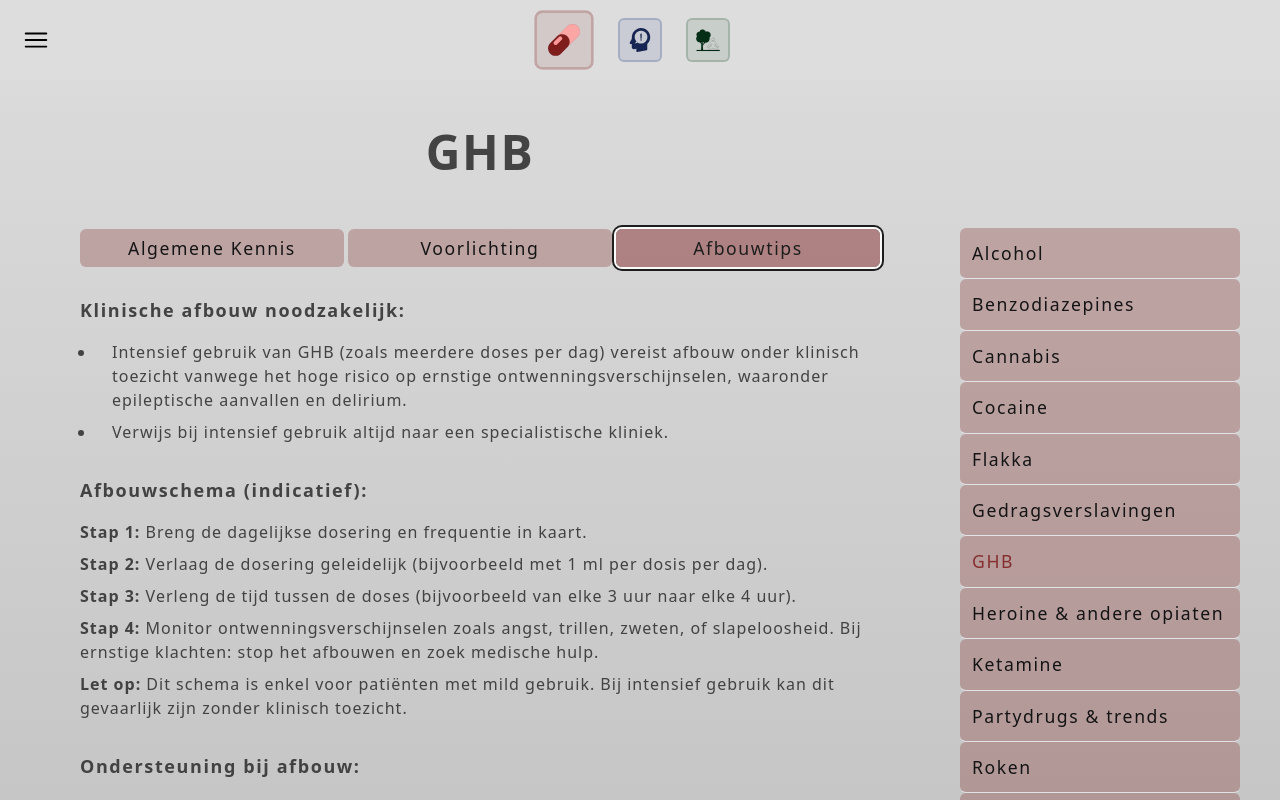
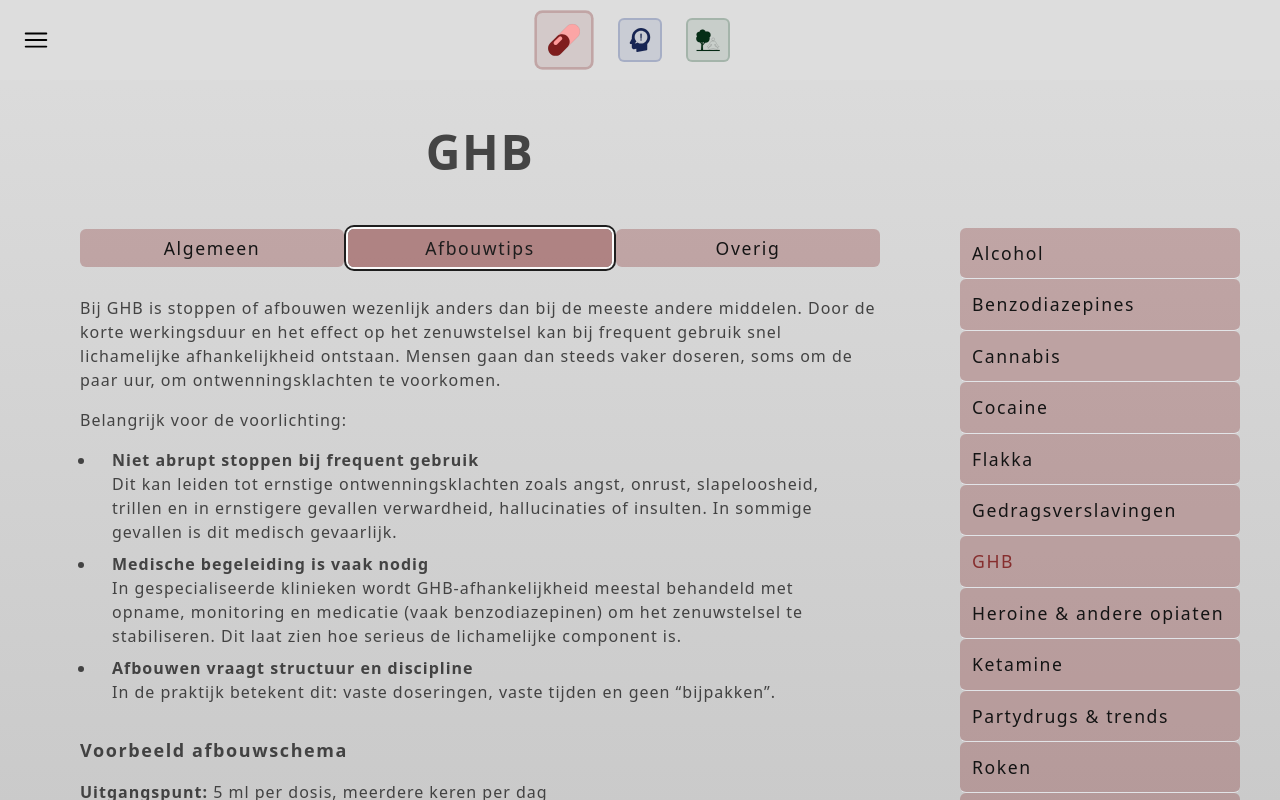
Before and after one commit to Rami-Wohl/drieluik, a Next.js app: page /middelen/ghb in a window 1280 px wide. Both pictures are taken after a click on the tab "Afbouwtips". Shown: the top 800 px of the page. Built offline with nearby package versions, Linux system fonts and the light colour scheme.

Commit message:
wip: ghb page

```diff
--- /dev/null
+++ b/src/app/middelen/ghb/ghb-afbouwtabel.tsx
@@ -0,0 +1,124 @@
+"use client";
+
+import { TableCellStyled } from "~/components/ui/table-components/table-cell";
+import { TableHeaderCellStyled } from "~/components/ui/table-components/table-header-cell";
+
+export function GhbAfbouwtabel() {
+  return (
+    <table className="relative my-2 h-auto w-full border-collapse">
+      <thead>
+        <tr>
+          <TableHeaderCellStyled className="py-2 align-top">
+            Stap
+          </TableHeaderCellStyled>
+          <TableHeaderCellStyled className="py-2 align-top">
+            Dosering per inname
+          </TableHeaderCellStyled>
+        </tr>
+      </thead>
+      <tbody className="font-normal">
+        <tr>
+          <TableCellStyled className="py-2 align-top">Start</TableCellStyled>
+          <TableCellStyled className="py-2 align-top">5 ml</TableCellStyled>
+        </tr>
+        <tr>
+          <TableCellStyled className="py-2 align-top">Stap 1 </TableCellStyled>
+          <TableCellStyled className="py-2 align-top">4,5 ml</TableCellStyled>
+        </tr>
+        <tr>
+          <TableCellStyled className="py-2 align-top">Stap 2 </TableCellStyled>
+          <TableCellStyled className="py-2 align-top">4 ml</TableCellStyled>
+        </tr>
+        <tr>
+          <TableCellStyled className="py-2 align-top">Stap 3 </TableCellStyled>
+          <TableCellStyled className="py-2 align-top">3,5 ml</TableCellStyled>
+        </tr>
+        <tr>
+          <TableCellStyled className="py-2 align-top">Stap 4 </TableCellStyled>
+          <TableCellStyled className="py-2 align-top">3 ml</TableCellStyled>
+        </tr>
+        <tr>
+          <TableCellStyled className="py-2 align-top">Stap 5 </TableCellStyled>
+          <TableCellStyled className="py-2 align-top">2,5 ml</TableCellStyled>
+        </tr>
+        <tr>
+          <TableCellStyled className="py-2 align-top">Stap 6 </TableCellStyled>
+          <TableCellStyled className="py-2 align-top">2 ml</TableCellStyled>
+        </tr>
+        <tr>
+          <TableCellStyled className="py-2 align-top">Stap 7 </TableCellStyled>
+          <TableCellStyled className="py-2 align-top">1,5 ml</TableCellStyled>
+        </tr>
+        <tr>
+          <TableCellStyled className="py-2 align-top">Stap 8 </TableCellStyled>
+          <TableCellStyled className="py-2 align-top">1 ml</TableCellStyled>
+        </tr>
+        <tr>
+          <TableCellStyled className="py-2 align-top">Stap 9 </TableCellStyled>
+          <TableCellStyled className="py-2 align-top">0,5 ml</TableCellStyled>
+        </tr>
+        <tr>
+          <TableCellStyled className="py-2 align-top">Daarna </TableCellStyled>
+          <TableCellStyled className="py-2 align-top">Stoppen</TableCellStyled>
+        </tr>
+      </tbody>
+    </table>
+  );
+}
+
+export function GhbInfoTabel() {
+  return (
+    <table className="relative mb-8 mt-2 h-auto w-full border-collapse">
+      <tbody className="font-normal">
+        <tr>
+          <TableCellStyled className="py-2 align-top">
+            Startdosering (beginners)
+          </TableCellStyled>
+          <TableCellStyled className="py-2 align-top">
+            ± 1 – 1,5 ml (laag beginnen)
+          </TableCellStyled>
+        </tr>
+        <tr>
+          <TableCellStyled className="py-2 align-top">
+            Gebruikelijke dosering (ervaren gebruikers)
+          </TableCellStyled>
+          <TableCellStyled className="py-2 align-top">
+            ± 1,5 – 2,5 ml
+          </TableCellStyled>
+        </tr>
+        <tr>
+          <TableCellStyled className="py-2 align-top">
+            Gevaarlijke dosering (beginners)
+          </TableCellStyled>
+          <TableCellStyled className="py-2 align-top">
+            vanaf ± 2 ml+ neemt risico op outgaan sterk toe
+          </TableCellStyled>
+        </tr>
+        <tr>
+          <TableCellStyled className="py-2 align-top">
+            Doseerspuit gebruiken
+          </TableCellStyled>
+          <TableCellStyled className="py-2 align-top">
+            Altijd exact afmeten (geen “dopjes” of gokken)
+          </TableCellStyled>
+        </tr>
+        <tr>
+          <TableCellStyled className="py-2 align-top">
+            Timer gebruiken
+          </TableCellStyled>
+          <TableCellStyled className="py-2 align-top">
+            Wacht minimaal 1,5 – 2 uur voor je eventueel bijneemt
+          </TableCellStyled>
+        </tr>
+        <tr>
+          <TableCellStyled className="py-2 align-top">
+            Combineren
+          </TableCellStyled>
+          <TableCellStyled className="py-2 align-top">
+            Niet combineren met alcohol, benzo’s of andere dempende middelen
+          </TableCellStyled>
+        </tr>
+      </tbody>
+    </table>
+  );
+}
--- a/src/app/middelen/ghb/page.tsx
+++ b/src/app/middelen/ghb/page.tsx
@@ -3,6 +3,8 @@ import { SubSectionHeader } from "~/components/ui/text-components/subsection-hea
 import { ListItem } from "~/components/ui/list-item";
 import { Pageheader } from "~/components/ui/pageheader";
 import { Tabs, TabsContent, TabsList, TabsTrigger } from "~/components/ui/tabs";
+import { StyledParagraph } from "~/components/ui/text-components/paragraph";
+import { GhbAfbouwtabel, GhbInfoTabel } from "./ghb-afbouwtabel";
 
 export default function Page() {
   return (
@@ -17,13 +19,7 @@ export default function Page() {
             className="w-full bg-red-900 bg-opacity-30 font-sans text-[1.1rem] tracking-[0.1rem] opacity-90 hover:bg-opacity-50 data-[state=active]:bg-opacity-50"
             value="algemeen"
           >
-            Algemene Kennis
-          </TabsTrigger>
-          <TabsTrigger
-            className="w-full bg-red-900 bg-opacity-30 font-sans text-[1.1rem] tracking-[0.1rem] opacity-90 hover:bg-opacity-50 data-[state=active]:bg-opacity-50"
-            value="voorlichting"
-          >
-            Voorlichting
+            Algemeen
           </TabsTrigger>
           <TabsTrigger
             className="w-full bg-red-900 bg-opacity-30 font-sans text-[1.1rem] tracking-[0.1rem] opacity-90 hover:bg-opacity-50 data-[state=active]:bg-opacity-50"
@@ -31,232 +27,219 @@ export default function Page() {
           >
             Afbouwtips
           </TabsTrigger>
+          <TabsTrigger
+            className="w-full bg-red-900 bg-opacity-30 font-sans text-[1.1rem] tracking-[0.1rem] opacity-90 hover:bg-opacity-50 data-[state=active]:bg-opacity-50"
+            value="overig"
+          >
+            Overig
+          </TabsTrigger>
         </TabsList>
         <TabsContent value="algemeen">
-          <GhbAlgemeneKennis />
-        </TabsContent>
-        <TabsContent value="voorlichting">
-          <GhbVoorlichting />
+          <GhbAlgemeen />
         </TabsContent>
         <TabsContent value="afbouwtips">
           <GhbAfbouwtips />
+        </TabsContent>
+        <TabsContent value="overig">
+          <GhbOverig />
         </TabsContent>
       </Tabs>
     </div>
   );
 }
 
-const GhbAlgemeneKennis = () => {
+const GhbAlgemeen = () => {
   return (
     <>
-      <SubSectionHeader>Wat is GHB?</SubSectionHeader>
-      <div className="mb-8 flex flex-col gap-2">
-        {" "}
-        <SubSectionParagraph>
-          Gamma-hydroxyboterzuur (GHB) is een verdovend middel dat van nature in
-          het lichaam voorkomt in zeer kleine hoeveelheden. Synthetische GHB
-          wordt gebruikt als recreatief middel of bij chemsex.
-        </SubSectionParagraph>
-        <SubSectionParagraph>
-          Het wordt vaak verkocht als een doorzichtige vloeistof en ingenomen
-          met behulp van een doseerspuit.
-        </SubSectionParagraph>
-      </div>
-      <SubSectionHeader>Werkingsmechanisme:</SubSectionHeader>
-      <div className="mb-8 flex flex-col gap-2">
-        {" "}
-        <SubSectionParagraph>
-          GHB werkt in op het centrale zenuwstelsel en heeft een verdovende,
-          ontspannende werking. Het stimuleert de afgifte van dopamine, wat een
-          gevoel van euforie kan veroorzaken.{" "}
-        </SubSectionParagraph>
-        <SubSectionParagraph>
-          De effecten beginnen meestal binnen 15-30 minuten en houden 1-4 uur
-          aan, afhankelijk van de dosering.{" "}
-        </SubSectionParagraph>
-      </div>
-      <SubSectionHeader>Fysieke en mentale effecten:</SubSectionHeader>
-      <div className="mb-8 flex flex-col gap-2">
-        <SubSectionParagraph>
-          <span className="font-semibold">Korte termijn:</span> ontspanning,
-          verhoogd libido, euforie, duizeligheid, misselijkheid.
-        </SubSectionParagraph>
-        <SubSectionParagraph>
-          <span className="font-semibold">
-            Risico&apos;s bij hoge dosering:
-          </span>{" "}
-          ademhalingsdepressie, bewusteloosheid, of coma.
-        </SubSectionParagraph>
-        <SubSectionParagraph>
-          <span className="font-semibold">Langetermijnrisico&apos;s:</span>{" "}
-          verslaving, geheugenproblemen, slaapstoornissen, en een verhoogd
-          risico op psychische klachten zoals angst of depressie.
-        </SubSectionParagraph>
-      </div>
-      <SubSectionHeader>Hoe herken je gebruik?</SubSectionHeader>
-      <div className="mb-8 flex flex-col gap-2">
-        {" "}
-        <SubSectionParagraph>
-          Symptomen zoals slaperigheid, ongecoördineerd gedrag, plotselinge
-          stemmingswisselingen, en geheugenverlies.
-        </SubSectionParagraph>
-        <SubSectionParagraph>
-          Fysieke aanwijzingen zoals kleine flesjes met vloeistof en
-          doseerspuiten.
-        </SubSectionParagraph>
-      </div>
-      <SubSectionHeader>Sociaal gedrag:</SubSectionHeader>
-      <div className="mb-8 flex flex-col gap-2">
-        {" "}
-        <SubSectionParagraph>
-          GHB wordt vaak gebruikt in uitgaans- of chemsexcontexten.
-        </SubSectionParagraph>
-        <SubSectionParagraph>
-          Problematisch gebruik kan leiden tot sociale isolatie, financiële
-          problemen, en risicovol gedrag zoals onveilige seks.
-        </SubSectionParagraph>
-      </div>
+      <StyledParagraph>
+        Als eerst belangrijke voorlichting in een notendop:
+      </StyledParagraph>
+      <GhbInfoTabel />
+      <StyledParagraph marginBottom="mb-2">
+        GHB is een dempend middel dat het centrale zenuwstelsel vertraagt. Het
+        wordt meestal als vloeistof gebruikt en oraal ingenomen in kleine
+        hoeveelheden. Binnen 15 tot 30 minuten treedt het effect op, met een
+        werkingsduur van ongeveer 2 tot 3 uur. Het middel staat bekend om
+        gevoelens van ontspanning, ontremming en euforie. In sommige contexten,
+        zoals uitgaan of seks, kan het als intens prettig en verbindend worden
+        ervaren.
+      </StyledParagraph>
+      <StyledParagraph marginBottom="mb-2">
+        Juist dat effect maakt GHB aantrekkelijk, maar ook risicovol. Het
+        verschil tussen een gewenste werking en overdosering is klein. Een iets
+        te hoge dosering kan leiden tot plotseling bewustzijnsverlies (“out
+        gaan”), waarbij iemand niet meer wekbaar is en de ademhaling kan
+        vertragen. In tegenstelling tot veel andere middelen is dit geen
+        geleidelijk proces: het kan snel omslaan.{" "}
+      </StyledParagraph>
+      <StyledParagraph marginBottom="mb-2">
+        Voor behandelaars is het belangrijk om te begrijpen dat GHB-gebruik vaak
+        functioneel en doelgericht is. Mensen gebruiken het bijvoorbeeld om te
+        ontspannen, zich vrijer te voelen of om een bepaalde sociale of seksuele
+        ervaring te versterken. Aansluiten bij die functie helpt om het gesprek
+        open te houden. Tegelijk is het essentieel om duidelijk te maken dat GHB
+        biologisch gezien een dempend middel is, en dat de risico’s vooral
+        samenhangen met dosering en timing.{" "}
+      </StyledParagraph>
+      <StyledParagraph marginBottom="mb-2">
+        Een complicerende factor is dat de sterkte van GHB sterk kan variëren.
+        Het wordt vaak illegaal geproduceerd, waarbij concentraties verschillen
+        per batch. Daardoor kan dezelfde hoeveelheid vloeistof de ene keer een
+        mild effect hebben en de andere keer veel sterker uitpakken. Dat maakt
+        doseren lastig en vergroot het risico op overdosering.{" "}
+      </StyledParagraph>
+      <StyledParagraph marginBottom="mb-2">
+        Daarnaast speelt herdoseren een belangrijke rol. Omdat het effect
+        relatief kort aanhoudt, ontstaat snel de neiging om bij te nemen. Juist
+        daar gaat het vaak mis: het lichaam heeft de vorige dosis nog niet
+        volledig verwerkt, waardoor effecten zich opstapelen. Veel incidenten
+        ontstaan niet door één grote dosis, maar door meerdere kleinere
+        doseringen kort na elkaar.{" "}
+      </StyledParagraph>
+      <StyledParagraph marginBottom="mb-2">
+        Een ander belangrijk onderscheid met veel andere partydrugs is dat GHB
+        relatief snel lichamelijke afhankelijkheid kan veroorzaken. Bij frequent
+        gebruik kan tolerantie ontstaan en kunnen mensen steeds vaker gaan
+        doseren, soms ook buiten sociale situaties. In die fase verschuift het
+        gebruik van incidenteel naar structureel, en neemt het risico op
+        ontwenning en medische complicaties toe.{" "}
+      </StyledParagraph>
+      <StyledParagraph marginBottom="mb-2">
+        Voorlichting aan patiënten vraagt daarom om een combinatie van erkenning
+        en begrenzing. Erkenning van wat het middel iemand oplevert, en
+        tegelijkertijd duidelijke uitleg over de smalle veiligheidsmarge, de
+        onvoorspelbare sterkte en het risico van herdoseren. Niet om angst aan
+        te jagen, maar om realistische keuzes mogelijk te maken.
+      </StyledParagraph>
     </>
   );
 };
-const GhbVoorlichting = () => {
+
+const GhbAfbouwtips = () => {
   return (
     <>
-      <SubSectionHeader>Risico&apos;s van gebruik:</SubSectionHeader>
-      <div className="mb-8 flex flex-col gap-2">
-        {" "}
-        <SubSectionParagraph>
-          <span className="font-semibold">Fysieke gevolgen: </span> risico op
-          ademhalingsdepressie, hartproblemen, en overlijden bij overdosering.
-        </SubSectionParagraph>
-        <SubSectionParagraph>
-          <span className="font-semibold">Psychische gevolgen: </span>
-          verslavingsrisico, angst, depressie, en cognitieve achteruitgang.
-        </SubSectionParagraph>
-        <SubSectionParagraph>
-          <span className="font-semibold"> Sociale gevolgen: </span>
-          relatieproblemen, werkverlies, en juridische complicaties.
-        </SubSectionParagraph>
-      </div>
-      <SubSectionHeader>Harm reduction (veilig gebruik):</SubSectionHeader>
-      <div className="mb-8 flex flex-col gap-2">
-        <SubSectionParagraph>
-          <span className="font-semibold">Dosering:</span> Gebruik altijd een
-          doseerspuit om nauwkeurige doseringen te meten.
-        </SubSectionParagraph>
-        <SubSectionParagraph>
-          <span className="font-semibold"> Timing:</span> Gebruik een timer om
-          te voorkomen dat een nieuwe dosis te snel wordt ingenomen (bij
-          voorkeur niet binnen 2-3 uur).
-        </SubSectionParagraph>
-        <SubSectionParagraph>
-          <span className="font-semibold"> Veiligheid: </span> Gebruik nooit GHB
-          in combinatie met alcohol of andere verdovende middelen.
-        </SubSectionParagraph>
-        <SubSectionParagraph>
-          <span className="font-semibold"> Omgeving: </span> Zorg dat iemand in
-          de omgeving alert blijft en hulp kan inschakelen bij complicaties.
-        </SubSectionParagraph>
-        <SubSectionParagraph>
-          <span className="font-semibold"> Bewustzijn: </span> Besef dat de
-          grens tussen een veilige en een gevaarlijke dosering klein is.
-        </SubSectionParagraph>
-      </div>
-      <SubSectionHeader>Chemsex en seksuele voorlichting:</SubSectionHeader>
+      <StyledParagraph marginBottom="mb-2">
+        Bij GHB is stoppen of afbouwen wezenlijk anders dan bij de meeste andere
+        middelen. Door de korte werkingsduur en het effect op het zenuwstelsel
+        kan bij frequent gebruik snel lichamelijke afhankelijkheid ontstaan.
+        Mensen gaan dan steeds vaker doseren, soms om de paar uur, om
+        ontwenningsklachten te voorkomen.
+      </StyledParagraph>
+      <StyledParagraph marginBottom="mb-2">
+        Belangrijk voor de voorlichting:{" "}
+      </StyledParagraph>
       <ul className="mb-8 flex flex-col gap-2 px-4">
         <ListItem>
-          Vraag door naar het gebruik van GHB in een chemsexcontext. Dit kan
-          wijzen op risicovol seksueel gedrag of onderliggende problematiek.
+          <b>Niet abrupt stoppen bij frequent gebruik</b>
+          <br />
+          Dit kan leiden tot ernstige ontwenningsklachten zoals angst, onrust,
+          slapeloosheid, trillen en in ernstigere gevallen verwardheid,
+          hallucinaties of insulten. In sommige gevallen is dit medisch
+          gevaarlijk.
         </ListItem>
         <ListItem>
-          Geef seksuele voorlichting, inclusief het gebruik van condooms en
-          PrEP, en bespreek de risico&apos;s van seks onder invloed van
-          verdovende middelen.
+          <b>Medische begeleiding is vaak nodig</b>
+          <br />
+          In gespecialiseerde klinieken wordt GHB-afhankelijkheid meestal
+          behandeld met opname, monitoring en medicatie (vaak benzodiazepinen)
+          om het zenuwstelsel te stabiliseren. Dit laat zien hoe serieus de
+          lichamelijke component is.{" "}
+        </ListItem>
+        <ListItem>
+          <b>Afbouwen vraagt structuur en discipline</b>
+          <br />
+          In de praktijk betekent dit: vaste doseringen, vaste tijden en geen
+          “bijpakken”.{" "}
         </ListItem>
       </ul>
-      <SubSectionHeader>Verantwoorde communicatie:</SubSectionHeader>
-      <ul className="mb-8 flex flex-col gap-2 px-4">
-        {" "}
-        <ListItem>
-          Leg uit dat GHB snel verslavend kan zijn, maar veroordeel niet.
-        </ListItem>
-        <ListItem>
-          Stimuleer openheid over gebruik, zodat er een passend behandelplan
-          gemaakt kan worden.
-        </ListItem>
-      </ul>
+      <StyledParagraph marginBottom="mb-2" header="Voorbeeld afbouwschema">
+        <b>Uitgangspunt: </b>
+        5 ml per dosis, meerdere keren per dag
+        <br />
+        <b>Doel: </b>
+        geleidelijk afbouwen in kleine stappen
+        <br />
+        <b>Stapgrootte: </b>
+        0,5 ml per stap
+        <br />
+        <b>Frequentie: </b>
+        elke 1–3 dagen (op geleide van klachten)
+        <br />
+      </StyledParagraph>
+      <GhbAfbouwtabel />
     </>
   );
 };
-const GhbAfbouwtips = () => {
+
+const GhbOverig = () => {
   return (
     <>
-      <SubSectionHeader>Klinische afbouw noodzakelijk:</SubSectionHeader>
-      <ul className="mb-8 flex flex-col gap-2 px-4">
-        <ListItem>
-          Intensief gebruik van GHB (zoals meerdere doses per dag) vereist
-          afbouw onder klinisch toezicht vanwege het hoge risico op ernstige
-          ontwenningsverschijnselen, waaronder epileptische aanvallen en
-          delirium.
-        </ListItem>
-        <ListItem>
-          Verwijs bij intensief gebruik altijd naar een specialistische kliniek.
-        </ListItem>
-      </ul>
-      <SubSectionHeader>Afbouwschema (indicatief):</SubSectionHeader>
-      <div className="mb-8 flex flex-col gap-2">
-        {" "}
-        <SubSectionParagraph>
-          <span className="font-semibold">Stap 1:</span> Breng de dagelijkse
-          dosering en frequentie in kaart.
-        </SubSectionParagraph>
-        <SubSectionParagraph>
-          <span className="font-semibold">Stap 2:</span> Verlaag de dosering
-          geleidelijk (bijvoorbeeld met 1 ml per dosis per dag).
-        </SubSectionParagraph>
-        <SubSectionParagraph>
-          <span className="font-semibold">Stap 3:</span> Verleng de tijd tussen
-          de doses (bijvoorbeeld van elke 3 uur naar elke 4 uur).
-        </SubSectionParagraph>
-        <SubSectionParagraph>
-          <span className="font-semibold">Stap 4:</span> Monitor
-          ontwenningsverschijnselen zoals angst, trillen, zweten, of
-          slapeloosheid. Bij ernstige klachten: stop het afbouwen en zoek
-          medische hulp.
-        </SubSectionParagraph>
-        <SubSectionParagraph>
-          <span className="font-semibold">Let op:</span> Dit schema is enkel
-          voor patiënten met mild gebruik. Bij intensief gebruik kan dit
-          gevaarlijk zijn zonder klinisch toezicht.
-        </SubSectionParagraph>
-      </div>
-      <SubSectionHeader>Ondersteuning bij afbouw:</SubSectionHeader>
-      <ul className="mb-8 flex flex-col gap-2 px-4">
-        <ListItem>
-          Psychologische begeleiding, zoals cognitieve gedragstherapie en
-          motiverende gespreksvoering.
-        </ListItem>
-        <ListItem>
-          Behandeling van comorbiditeit, zoals angst of depressie.
-        </ListItem>
-        <ListItem>
-          Sociale steun: betrokkenheid van vrienden of familie.{" "}
-        </ListItem>
-      </ul>
-      <SubSectionHeader>Herstel en nazorg:</SubSectionHeader>
-      <ul className="mb-8 flex flex-col gap-2 px-4">
-        <ListItem>
-          Bespreek het risico op terugval en stel een plan op om triggers te
-          vermijden.
-        </ListItem>
-        <ListItem>
-          Stimuleer deelname aan zelfhulpgroepen of herstelprogramma’s.{" "}
-        </ListItem>
-        <ListItem>
-          Help de patiënt bij het ontwikkelen van gezonde alternatieven voor
-          ontspanning en sociale verbinding.{" "}
-        </ListItem>
-      </ul>
+      <SubSectionHeader>
+        GHB - een middel dat niet in het systeem past
+      </SubSectionHeader>
+      <StyledParagraph marginBottom="mb-2">
+        GHB neemt een uitzonderlijke positie in binnen het drugslandschap. Het
+        is een middel met een relatief kleine gebruikersgroep, maar een
+        opvallend hoog aantal medische incidenten. Tegelijk past het slecht
+        binnen de manier waarop beleid en beeldvorming rondom drugs vaak zijn
+        ingericht.
+      </StyledParagraph>
+      <StyledParagraph marginBottom="mb-2">
+        In het publieke debat wordt GHB meestal neergezet als een extreem en
+        gevaarlijk middel, vaak gekoppeld aan verhalen over “out gaan”,
+        verslaving en incidenten. Dat beeld is niet onjuist, maar wel eenzijdig.
+        Het vertelt weinig over hoe en waarom mensen het gebruiken, en biedt
+        daardoor beperkt houvast voor preventie of behandeling.
+      </StyledParagraph>
+      <StyledParagraph marginBottom="mb-2">
+        Wat GHB bijzonder maakt, is dat de risico’s niet alleen voortkomen uit
+        het middel zelf, maar uit een combinatie van factoren: een smalle
+        veiligheidsmarge, onvoorspelbare sterkte, snelle afhankelijkheid en een
+        gebruikscultuur waarin doseren en herdoseren centraal staan. Dit maakt
+        het moeilijk om het middel te benaderen met algemene regels of simpele
+        voorlichting.
+      </StyledParagraph>
+      <StyledParagraph marginBottom="mb-2">
+        Daar komt bij dat GHB zich deels buiten het zicht van de klassieke
+        uitgaansscene afspeelt. Waar veel partydrugs verbonden zijn aan clubs en
+        festivals, verschuift GHB-gebruik regelmatig naar meer besloten
+        settings, zoals thuisgebruik. Dat maakt signalering lastiger en vergroot
+        het risico dat problematisch gebruik langere tijd onder de radar blijft.
+      </StyledParagraph>
+      <StyledParagraph marginBottom="mb-2">
+        Voor hulpverleners en politie ontstaat hierdoor een complex
+        spanningsveld. Enerzijds is er een duidelijk risico en de noodzaak tot
+        ingrijpen. Anderzijds sluit een puur repressieve of afschrikgerichte
+        benadering vaak niet aan bij de realiteit van gebruikers. Mensen die
+        afhankelijk raken van GHB doen dat zelden met de intentie om “de
+        controle te verliezen”, maar vanuit een patroon dat zich geleidelijk
+        ontwikkelt.
+      </StyledParagraph>
+      <StyledParagraph marginBottom="mb-2">
+        Wat in de praktijk vaak beter werkt, is een benadering die de
+        complexiteit erkent: duidelijke informatie over risico’s, gecombineerd
+        met aandacht voor het gebruikspatroon en de functie van het middel.
+        Juist bij GHB is het belangrijk om voorbij het label “gevaarlijke drug”
+        te gaan en te kijken naar hoe het middel daadwerkelijk wordt gebruikt.
+      </StyledParagraph>
+      <StyledParagraph marginBottom="mb-2">
+        GHB laat daarmee iets zien wat breder speelt in de verslavingszorg: dat
+        een middel pas goed begrepen kan worden wanneer je niet alleen kijkt
+        naar wat het is, maar ook naar hoe mensen ermee omgaan.
+      </StyledParagraph>
+      <StyledParagraph marginBottom="mb-2">
+        In sommige settings wordt dat verschil heel concreet zichtbaar. Zo zijn
+        er clubs waar middelengebruik impliciet aanwezig is, maar waar expliciet
+        wordt aangegeven dat GHB niet is toegestaan. Niet omdat het het enige
+        risicovolle middel is, maar omdat het in de praktijk het middel is dat
+        het vaakst leidt tot ontregeling, medische incidenten en onveilige
+        situaties.
+      </StyledParagraph>
+      <StyledParagraph>
+        Dat soort keuzes laten zien dat risico’s niet alleen bepaald worden door
+        wetgeving, maar ook door ervaring. In de praktijk wordt onderscheid
+        gemaakt waar beleid vaak generaliseert.
+      </StyledParagraph>
     </>
   );
 };
```
